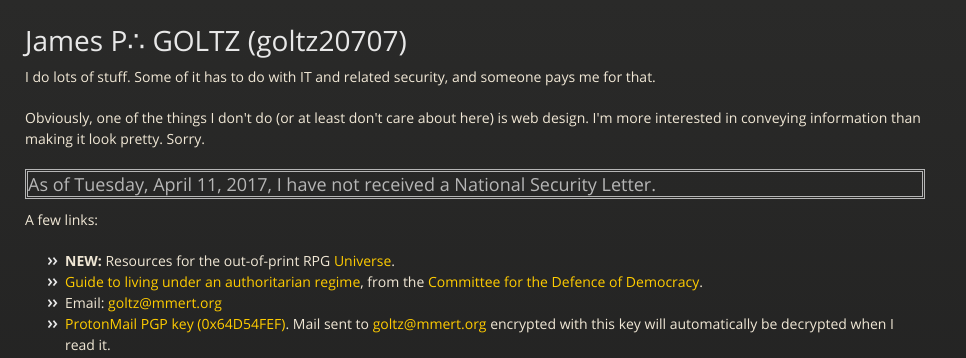
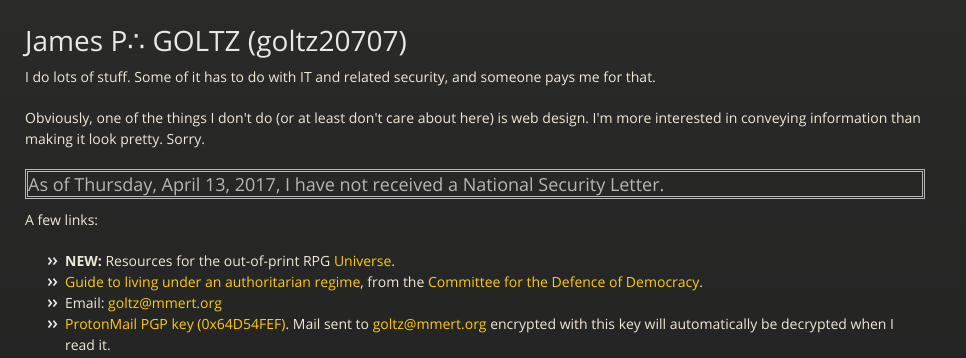
Before and after one commit to goltz20707/goltz20707.github.io, a Jekyll site: the page built from index.html, in a window 1280 px wide. Shown: the top 358 px of the page, without its empty margins (0-966 px from the left). Built offline with Jekyll 4.4.1, drawn with Linux system fonts in a browser that asks for light colours.

Commit message:
Update nsl.html

```diff
--- a/_includes/nsl.html
+++ b/_includes/nsl.html
@@ -4,6 +4,6 @@ date '+%A, %B %e, %Y,'
 
 <h3 style="border: double">As of
 
-Tuesday, April 11, 2017,
+Thursday, April 13, 2017,
 
 I have not received a National Security Letter.</h3>
```
